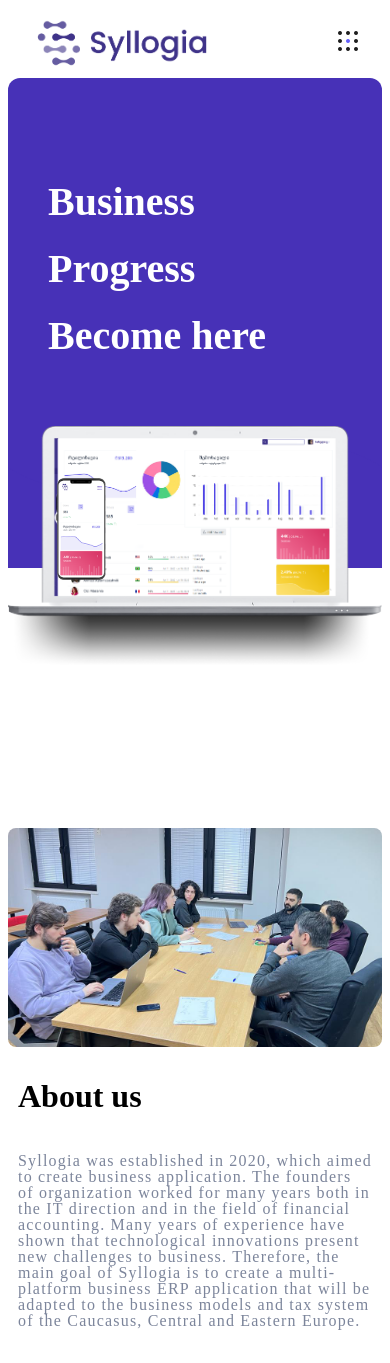
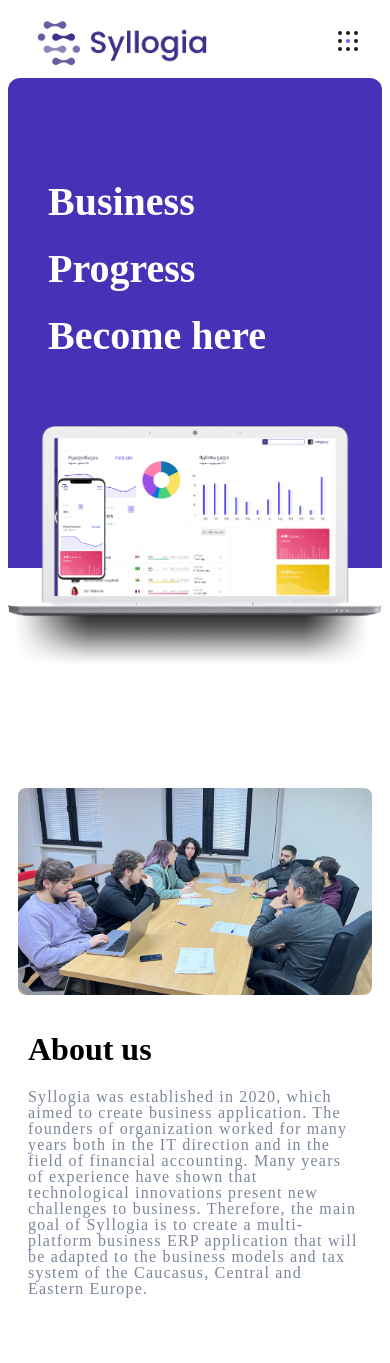
Before and after one commit to phhephhe/Syllogia.ge, an Angular app: page / in a window 390 px wide. After the commit the page ends 1325 px from the top, so only its background shows below. Built offline with nearby package versions, Linux system fonts and the light colour scheme.

Commit message:
fixed errors

```diff
--- a/src/app/about-us/about-us.component.css
+++ b/src/app/about-us/about-us.component.css
@@ -2,14 +2,13 @@
     display: grid;
     grid-template-columns: 1fr 1fr;
     margin-top: 200px;
+    padding-left: 100px;
 }
 /* left side */
-.photo-container{
-    display: flex;
-    justify-content: right;
-}
+
 .photo-container img{
     border-radius: 8px;
+    width: 100%;
 }
 
 /* right side */
@@ -17,11 +16,10 @@
     display: flex;
     justify-content: center;
     flex-direction: column;
-    padding: 60px;
     padding-left: 120px;
 }
 .about-syllogia{
-    width: 500px;
+    width: 610px;
     font-weight: 400;
     font-size: 24px;
     color: #7c859b;
@@ -35,7 +33,8 @@
     .about-us-container{
         display: grid;
         grid-template-columns: 1fr;
-        margin-top: 50px;
+        margin-top: 0px;
+        padding: 10px;
     }
     .text-container {
         padding: 10px;
--- a/src/app/about-us/about-us.component.html
+++ b/src/app/about-us/about-us.component.html
@@ -4,12 +4,12 @@
     </div>
     <div class="text-container">
         <h1>About us</h1>
-        <p class="about-syllogia">Syllogia was established in 2020, which aimed to create business application.
+        <div class="about-syllogia">Syllogia was established in 2020, which aimed to create business application.
             The founders of organization worked for many years both in the IT direction
             and in the field of financial accounting. Many years of experience have shown
             that technological innovations present new challenges to business. Therefore,
             the main goal of Syllogia is to create a multi-platform business ERP application
             that will be adapted to the business models and tax system of the Caucasus, Central and Eastern Europe.
-        </p>
+        </div>
     </div>
 </div>
```
